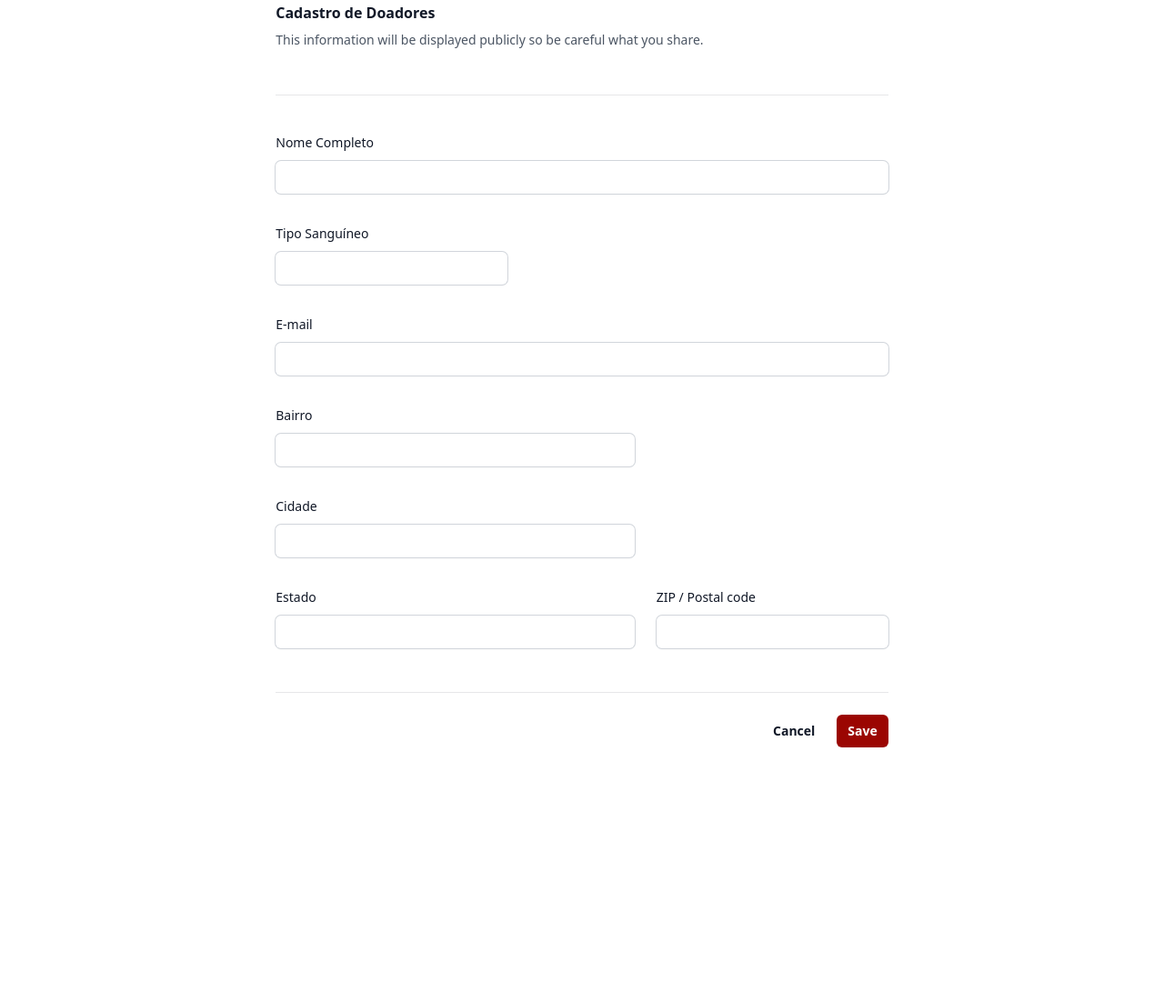
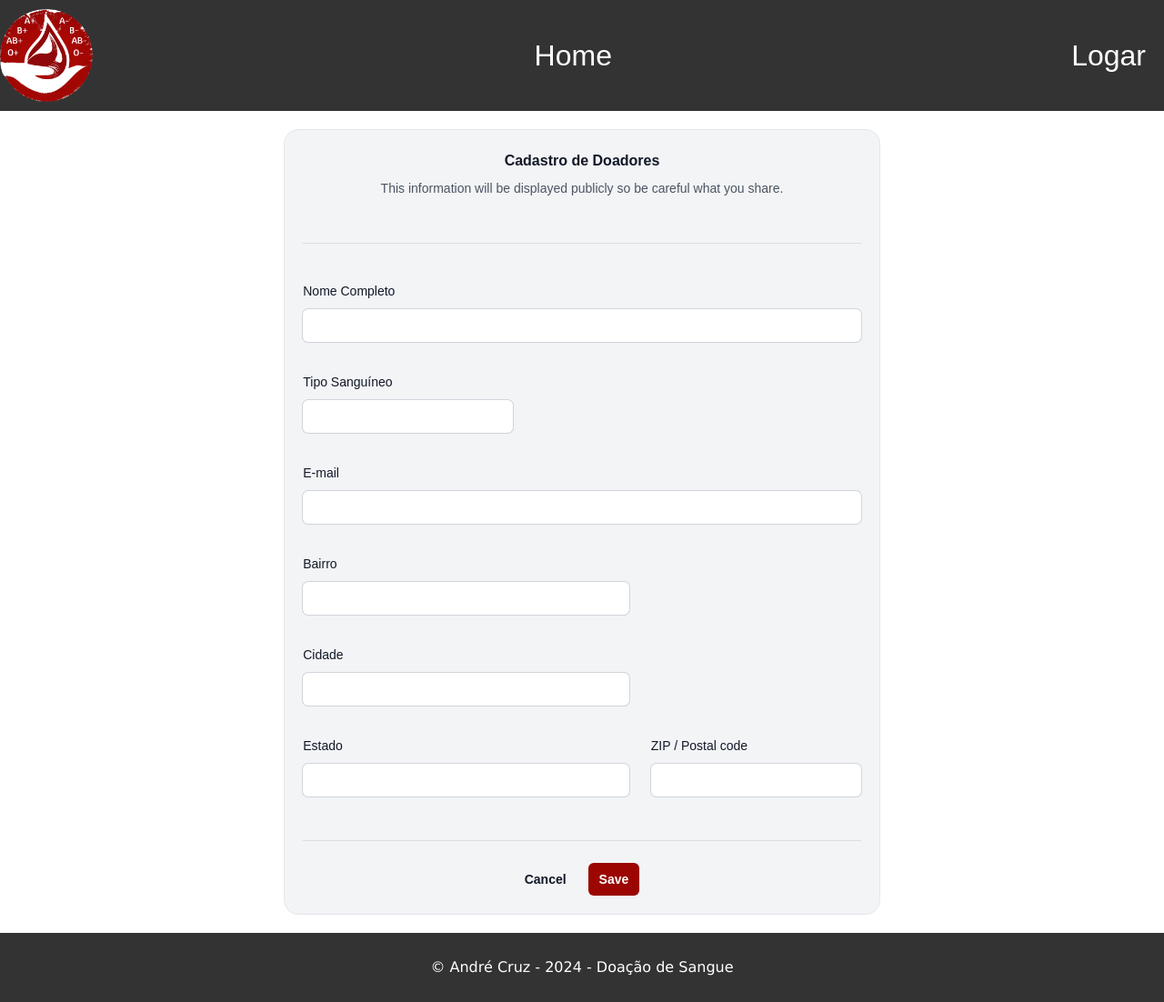
Before and after one commit to Cruz-Andre/bancoDeSangueWeb, a PHP site: page /pages/cadastro.html in a window 1280 px wide. Shown: the whole page at 91% size. Before the commit the page ends 822 px from the top, so only its background shows below. Run offline with PHP 8.4, Linux system fonts and the light colour scheme; some libraries are stand-ins or nearby versions.

Commit message:
logar e cadastro com styles

```diff
--- a/cadastro.html
+++ /dev/null
@@ -1,109 +0,0 @@
-<!DOCTYPE html>
-<html lang="pt-br">
-
-<head>
-    <meta charset="UTF-8">
-    <meta name="viewport" content="width=device-width, initial-scale=1.0">
-    <link rel="icon" type="image/jpg" href="img/logoBancoDeSangueNew.png">
-    <link rel="stylesheet" type="text/css" href="./styles/styleCadastro.css">
-    <script src="https://cdn.tailwindcss.com"></script>
-    <title>Banco de Sangue</title>
-</head>
-
-<body>
-    <form>
-        <div class="space-y-12">
-            <div class="border-b border-gray-900/10 pb-12">
-                <h2 class="text-base font-semibold leading-7 text-gray-900">Cadastro de Doadores</h2>
-                <p class="mt-1 text-sm leading-6 text-gray-600">This information will be displayed publicly so be careful what you share.</p>
-            </div>
-        </div>
-
-        <div class="border-b border-gray-900/10 pb-12">
-            <!-- <h2 class="text-base font-semibold leading-7 text-gray-900">Personal Information</h2>
-            <p class="mt-1 text-sm leading-6 text-gray-600">Use a permanent address where you can receive mail.</p> -->
-
-            <div class="mt-10 grid grid-cols-1 gap-x-6 gap-y-8 sm:grid-cols-5">
-                <div class="sm:col-span-5">
-                    <label for="nomeCompleto" class="block text-sm font-medium leading-6 text-gray-900">Nome Completo</label>
-                    <div class="mt-2">
-                        <input type="text" name="nomeCompleto" id="nomeCompleto" autocomplete="nomeCompleto"
-                            class="block w-full p-3 rounded-md border-0 py-1.5 text-gray-900 shadow-sm ring-1 ring-gray-300 placeholder:text-gray-400 focus:ring-4 focus:ring-[#9B0602] focus:outline-none sm:leading-6">
-                    </div>
-                </div>
-
-                <div class="sm:col-span-2">
-                    <label for="tipoSangue" class="block text-sm font-medium leading-6 text-gray-900">Tipo Sanguíneo</label>
-                    <div class="mt-2">
-                        <input id="tipoSangue" name="tipoSangue" type="text" autocomplete="tipoSangue"
-                            class="block w-full p-3 rounded-md border-0 py-1.5 text-gray-900 shadow-sm ring-1 ring-gray-300 placeholder:text-gray-400 focus:ring-4 focus:ring-[#9B0602] focus:outline-none sm:leading-6">
-                    </div>
-                </div>
-
-                <div class="sm:col-span-5">
-                    <label for="email" class="block text-sm font-medium leading-6 text-gray-900">E-mail</label>
-                    <div class="mt-2">
-                        <input id="email" name="email" type="email" autocomplete="email"
-                            class="block w-full p-3 rounded-md border-0 py-1.5 text-gray-900 shadow-sm ring-1 ring-gray-300 placeholder:text-gray-400 focus:ring-4 focus:ring-[#9B0602] focus:outline-none sm:leading-6">
-                    </div>
-                </div>
-
-                <div class="col-span-3">
-                    <label for="bairro" class="block text-sm font-medium leading-6 text-gray-900">Bairro</label>
-                    <div class="mt-2">
-                        <input type="text" name="bairro" id="bairro" autocomplete="bairro"
-                            class="block w-full p-3 rounded-md border-0 py-1.5 text-gray-900 shadow-sm ring-1 ring-gray-300 placeholder:text-gray-400 focus:ring-4 focus:ring-[#9B0602] focus:outline-none sm:leading-6">
-                    </div>
-                </div>
-
-                <div class="sm:col-span-3">
-                    <label for="cidade" class="block text-sm font-medium leading-6 text-gray-900">Cidade</label>
-                    <div class="mt-2">
-                        <input type="text" name="cidade" id="cidade" autocomplete="cidade"
-                            class="block w-full p-3 rounded-md border-0 py-1.5 text-gray-900 shadow-sm ring-1 ring-gray-300 placeholder:text-gray-400 focus:ring-4 focus:ring-[#9B0602] focus:outline-none sm:leading-6">
-                    </div>
-                </div>
-
-                <div class="sm:col-span-3">
-                    <label for="estado" class="block text-sm font-medium leading-6 text-gray-900">Estado</label>
-                    <div class="mt-2">
-                        <input type="text" name="estado" id="estado" autocomplete="estado"
-                            class="block w-full p-3 rounded-md border-0 py-1.5 text-gray-900 shadow-sm ring-1 ring-gray-300 placeholder:text-gray-400 focus:ring-4 focus:ring-[#9B0602] focus:outline-none sm:leading-6">
-                    </div>
-                </div>
-
-                <div class="sm:col-span-2">
-                    <label for="postal-code" class="block text-sm font-medium leading-6 text-gray-900">ZIP / Postal
-                        code</label>
-                    <div class="mt-2">
-                        <input type="text" name="postal-code" id="postal-code" autocomplete="postal-code"
-                            class="block w-full p-3 rounded-md border-0 py-1.5 text-gray-900 shadow-sm ring-1 ring-gray-300 placeholder:text-gray-400 focus:ring-4 focus:ring-[#9B0602] focus:outline-none sm:leading-6">
-                    </div>
-                </div>
-            </div>
-        </div>
-        </div>
-
-        <div class="mt-6 flex items-center justify-end gap-x-6">
-            <button type="button" class="text-sm font-semibold leading-6 text-gray-900">Cancel</button>
-            <button
-                type="submit"
-                class="rounded-md
-                    bg-[#9B0602]
-                    px-3 py-2
-                    text-sm
-                    font-semibold
-                    text-white
-                    shadow-sm
-                    hover:bg-[#9B0602]
-                    focus-visible:outline
-                    focus-visible:outline-2
-                    focus-visible:outline-offset-2"
-                >
-                Save
-            </button>
-        </div>
-    </form>
-</body>
-
-</html>
--- /dev/null
+++ b/pages/cadastro.html
@@ -0,0 +1,130 @@
+<!DOCTYPE html>
+<html lang="pt-br">
+
+<head>
+    <meta charset="UTF-8">
+    <meta name="viewport" content="width=device-width, initial-scale=1.0">
+    <link rel="icon" type="image/jpg" href="img/logoBancoDeSangueNew.png">
+    <link rel="stylesheet" type="text/css" href="../styles/style.css">
+    <script src="https://cdn.tailwindcss.com"></script>
+    <title>Cadastrar</title>
+</head>
+
+<body>
+    <header>
+        <nav class="navbar">
+          <img src="../img/logoBancoDeSangueNew.png" alt="logo Doação">
+          <ul class="menu">
+            <li><a href="../index.html">Home</a></li>
+          </ul>
+          <ul class="login">
+            <li><a href="login.html">Logar</a></li>
+          </ul>
+        </nav>
+    </header>
+
+    <main class="flex justify-center">
+        <form class="bg-gray-100 p-5 border rounded-2xl">
+            <div class="space-y-12 ">
+                <div class="border-b border-gray-900/10 pb-12">
+                    <h2 class="text-base text-center font-semibold leading-7 text-gray-900">Cadastro de Doadores</h2>
+                    <p class="mt-1 text-sm text-center leading-6 text-gray-600">This information will be displayed publicly so be careful what you share.</p>
+                </div>
+            </div>
+
+            <div class="border-b border-gray-900/10 pb-12">
+                <!-- <h2 class="text-base font-semibold leading-7 text-gray-900">Personal Information</h2>
+                <p class="mt-1 text-sm leading-6 text-gray-600">Use a permanent address where you can receive mail.</p> -->
+
+                <div class="mt-10 grid grid-cols-1 gap-x-6 gap-y-8 sm:grid-cols-5">
+                    <div class="sm:col-span-5">
+                        <label for="nomeCompleto" class="block text-sm font-medium leading-6 text-gray-900">Nome Completo</label>
+                        <div class="mt-2">
+                            <input type="text" name="nomeCompleto" id="nomeCompleto" autocomplete="nomeCompleto"
+                                class="block w-full p-3 rounded-md border-0 py-1.5 text-gray-900 shadow-sm ring-1 ring-gray-300 placeholder:text-gray-400 focus:ring-4 focus:ring-[#9B0602] focus:outline-none sm:leading-6">
+                        </div>
+                    </div>
+
+                    <div class="sm:col-span-2">
+                        <label for="tipoSangue" class="block text-sm font-medium leading-6 text-gray-900">Tipo Sanguíneo</label>
+                        <div class="mt-2">
+                            <input id="tipoSangue" name="tipoSangue" type="text" autocomplete="tipoSangue"
+                                class="block w-full p-3 rounded-md border-0 py-1.5 text-gray-900 shadow-sm ring-1 ring-gray-300 placeholder:text-gray-400 focus:ring-4 focus:ring-[#9B0602] focus:outline-none sm:leading-6">
+                        </div>
+                    </div>
+
+                    <div class="sm:col-span-5">
+                        <label for="email" class="block text-sm font-medium leading-6 text-gray-900">E-mail</label>
+                        <div class="mt-2">
+                            <input id="email" name="email" type="email" autocomplete="email"
+                                class="block w-full p-3 rounded-md border-0 py-1.5 text-gray-900 shadow-sm ring-1 ring-gray-300 placeholder:text-gray-400 focus:ring-4 focus:ring-[#9B0602] focus:outline-none sm:leading-6">
+                        </div>
+                    </div>
+
+                    <div class="col-span-3">
+                        <label for="bairro" class="block text-sm font-medium leading-6 text-gray-900">Bairro</label>
+                        <div class="mt-2">
+                            <input type="text" name="bairro" id="bairro" autocomplete="bairro"
+                                class="block w-full p-3 rounded-md border-0 py-1.5 text-gray-900 shadow-sm ring-1 ring-gray-300 placeholder:text-gray-400 focus:ring-4 focus:ring-[#9B0602] focus:outline-none sm:leading-6">
+                        </div>
+                    </div>
+
+                    <div class="sm:col-span-3">
+                        <label for="cidade" class="block text-sm font-medium leading-6 text-gray-900">Cidade</label>
+                        <div class="mt-2">
+                            <input type="text" name="cidade" id="cidade" autocomplete="cidade"
+                                class="block w-full p-3 rounded-md border-0 py-1.5 text-gray-900 shadow-sm ring-1 ring-gray-300 placeholder:text-gray-400 focus:ring-4 focus:ring-[#9B0602] focus:outline-none sm:leading-6">
+                        </div>
+                    </div>
+
+                    <div class="sm:col-span-3">
+                        <label for="estado" class="block text-sm font-medium leading-6 text-gray-900">Estado</label>
+                        <div class="mt-2">
+                            <input type="text" name="estado" id="estado" autocomplete="estado"
+                                class="block w-full p-3 rounded-md border-0 py-1.5 text-gray-900 shadow-sm ring-1 ring-gray-300 placeholder:text-gray-400 focus:ring-4 focus:ring-[#9B0602] focus:outline-none sm:leading-6">
+                        </div>
+                    </div>
+
+                    <div class="sm:col-span-2">
+                        <label for="postal-code" class="block text-sm font-medium leading-6 text-gray-900">ZIP / Postal
+                            code</label>
+                        <div class="mt-2">
+                            <input type="text" name="postal-code" id="postal-code" autocomplete="postal-code"
+                                class="block w-full p-3 rounded-md border-0 py-1.5 text-gray-900 shadow-sm ring-1 ring-gray-300 placeholder:text-gray-400 focus:ring-4 focus:ring-[#9B0602] focus:outline-none sm:leading-6">
+                        </div>
+                    </div>
+                </div>
+            </div>
+            </div>
+
+            <div class="mt-6 flex items-center justify-center gap-x-6">
+                <button type="button" class="text-sm font-semibold leading-6 text-gray-900">Cancel</button>
+                <button
+                    type="submit"
+                    class="rounded-md
+                        bg-[#9B0602]
+                        px-3 py-2
+                        text-sm
+                        font-semibold
+                        text-white
+                        shadow-sm
+                        hover:bg-[#9B0602]
+                        focus-visible:outline
+                        focus-visible:outline-2
+                        focus-visible:outline-offset-2"
+                    >
+                    Save
+                </button>
+            </div>
+        </form>
+    </main>
+
+     <!-- Rodapé -->
+  <footer>
+    <p class="rodape__texto">&copy; André Cruz - <span id="ano"></span> - Doação de Sangue</p>
+  </footer>
+
+  <script type="module" src="../js/ano.js"></script>
+</body>
+
+</html>
--- a/styles/style.css
+++ b/styles/style.css
@@ -13,7 +13,6 @@ body {
 
 header {
   background-color: #333;
-  color: #fff;
   padding: 10px 0;
 }
 
@@ -24,27 +23,33 @@ header {
   justify-content: space-between;
 }
 
-img {
-  width: 10%;
+.navbar li {
+  display: inline;
+  margin-right: 20px;
+}
+
+.navbar li a:hover {
+  color: #a35552;
+}
+
+.navbar a {
+  text-decoration: none;
+  color: #fff;
+}
+
+.navbar img {
+  width: 8%;
 }
 
 .menu {
   display: flex;
+  font-size: 2rem;
 }
 
 .login {
   display: flex;
   justify-content: end;
-}
-
-nav li {
-  display: inline;
-  margin-right: 20px;
-}
-
-nav a {
-  text-decoration: none;
-  color: #fff;
+  font-size: 2rem;
 }
 
 main {
--- a/styles/styleCadastro.css
+++ /dev/null
@@ -1,17 +0,0 @@
-body {
-    margin: 0;
-    padding: 0;
-    display: flex;
-    flex-direction: column;
-    align-items: center;
-}
-
-/*
-coloca o main para preencher todo o espaço disponível
-colocando o rodapé ancorado no final da página
-Necessário que a tag pai (no caso body) esteja com o display flex
-main {
-    padding: 20px;
-    flex: 1;
-}
-*/
```
Also changed, not shown: index.html (+4 -4 lines), pages/login.html (renamed from login.html, +24 -4 lines).
